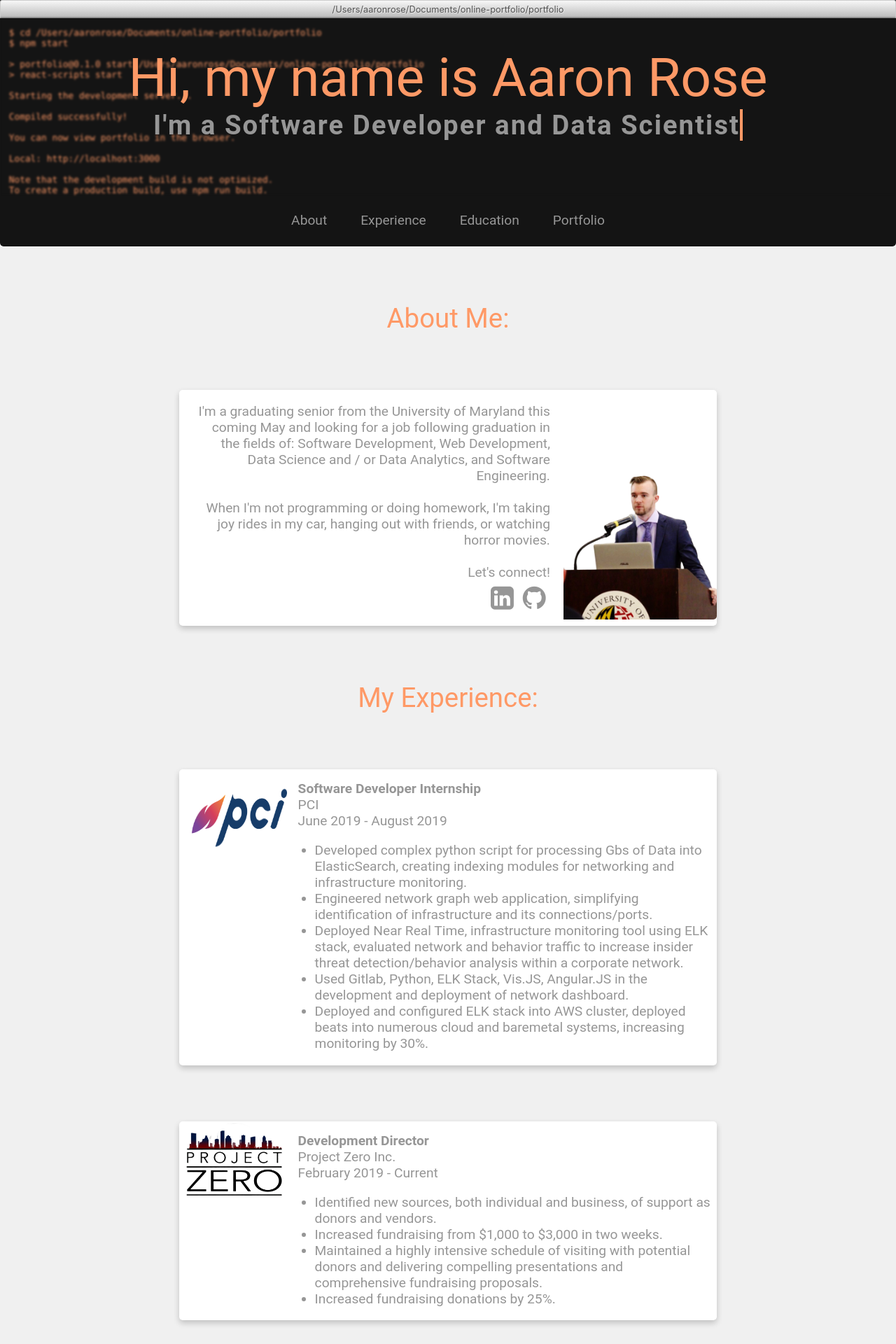
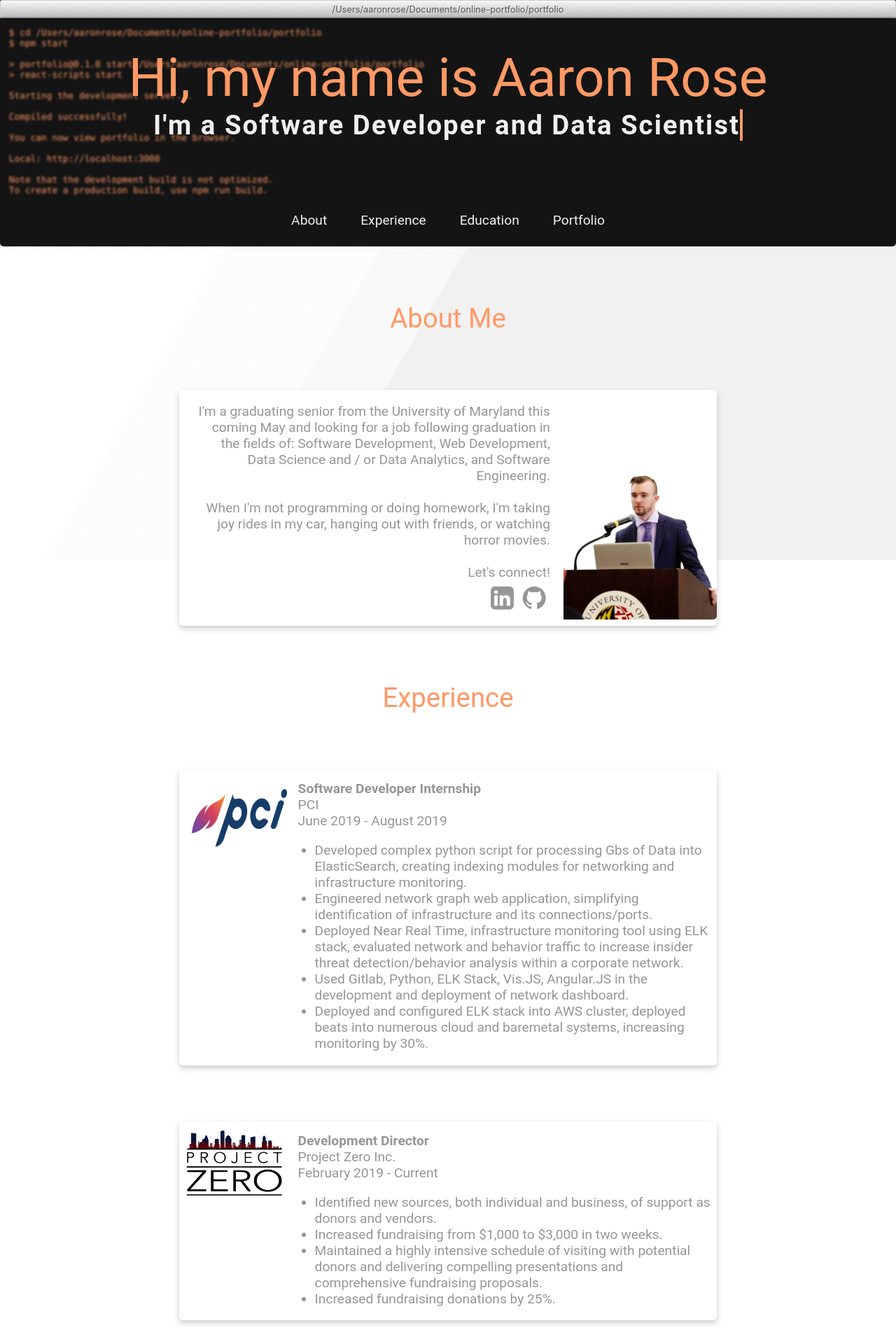
Before and after one commit to aaronrose05/online-portfolio, a React (Create React App) app in the folder portfolio/: page / in a window 1280 px wide. Shown: the top 1920 px of the page at 70% size. Built offline with nearby package versions, Linux system fonts and the light colour scheme.

Commit message:
Added animated background to main page

```diff
--- a/portfolio/src/components/about.js
+++ b/portfolio/src/components/about.js
@@ -5,7 +5,7 @@ class About extends React.Component{
     render(){
         return(
             <div id="about" className="about">
-                About Me:
+                About Me
 
                 <div className="about-card">
                     <div className="about-desc-wrapper">
--- a/portfolio/src/components/experience.js
+++ b/portfolio/src/components/experience.js
@@ -6,7 +6,7 @@ class Experience extends React.Component{
     render(){
         return(
             <div id="experience" className="experience">
-                My Experience:
+                Experience
 
                 <div className="experience-card">
                     <div className="experience-image-wrapper">
@@ -49,7 +49,7 @@ class Experience extends React.Component{
                     </div>
                 </div>
 
-                <div id="education" className="education"> My Education </div>
+                <div id="education" className="education"> Education </div>
 
                 <div className="experience-card">
                     <div className="experience-image-wrapper">
--- a/portfolio/src/components/home.js
+++ b/portfolio/src/components/home.js
@@ -9,6 +9,9 @@ class Home extends React.Component{
     render(){
         return(
             <div>
+                <div class="bg"></div>
+                <div class="bg bg2"></div>
+                <div class="bg bg3"></div>
                 <Intro />
                 <Navbar />
                 <About />
--- a/portfolio/src/components/portfolio.js
+++ b/portfolio/src/components/portfolio.js
@@ -6,7 +6,7 @@ class Portfolio extends React.Component{
     render(){
         return(
             <div id="portfolio" className="portfolio">
-                My Portfolio:
+                Portfolio
 
                 <div className="portfolio-card">
                     <div className="portfolio-image-wrapper">
--- a/portfolio/src/components/styles.css
+++ b/portfolio/src/components/styles.css
@@ -1,5 +1,35 @@
 html {
   scroll-behavior: smooth;
+}
+
+.bg {
+  animation:slide 3s ease-in-out infinite alternate;
+  background-image: linear-gradient(-60deg, rgb(240,240,240) 50%, white 50%);
+  bottom:0;
+  left:-50%;
+  opacity:.5;
+  position:fixed;
+  right:-50%;
+  top:0;
+  z-index:-1;
+}
+
+.bg2 {
+  animation-direction:alternate-reverse;
+  animation-duration:9s;
+}
+
+.bg3 {
+  animation-duration:10s;
+}
+
+@keyframes slide {
+  0% {
+    transform:translateX(-25%);
+  }
+  100% {
+    transform:translateX(25%);
+  }
 }
 
 .black {
@@ -99,7 +129,7 @@ html {
   .navbar li a {
     display: inline-block;
     padding: 12px;
-    color: rgb(150, 150, 150);
+    color: rgb(240, 240, 240);
     text-decoration: none;
     font-size: 1.5vw;
     font-family: 'Roboto';
@@ -148,7 +178,7 @@ display: inline-block;
   font-weight: 700;
   border-right: 4px solid #FF9966;
   box-sizing: border-box;
-  color: rgb(150, 150, 150)
+  color: rgb(240, 240, 240);
 }
 
 @keyframes typing {
@@ -179,7 +209,7 @@ display: inline-block;
   text-align: center;
   font-size: 3vw;
   color: #FF9966;
-  background-color: rgb(240, 240, 240);
+  background-color: transparent;
 }
 
 .portfolio-card{
@@ -283,7 +313,7 @@ display: inline-block;
   text-align: center;
   font-size: 3vw;
   color: #FF9966;
-  background-color: rgb(240, 240, 240);
+  background-color: transparent;
 }
 
 .experience-card{
@@ -374,7 +404,7 @@ display: inline-block;
   text-align: center;
   font-size: 3vw;
   color: #FF9966;
-  background-color: rgb(240, 240, 240);
+  background-color: transparent;
 }
 
 .about-card{
```
